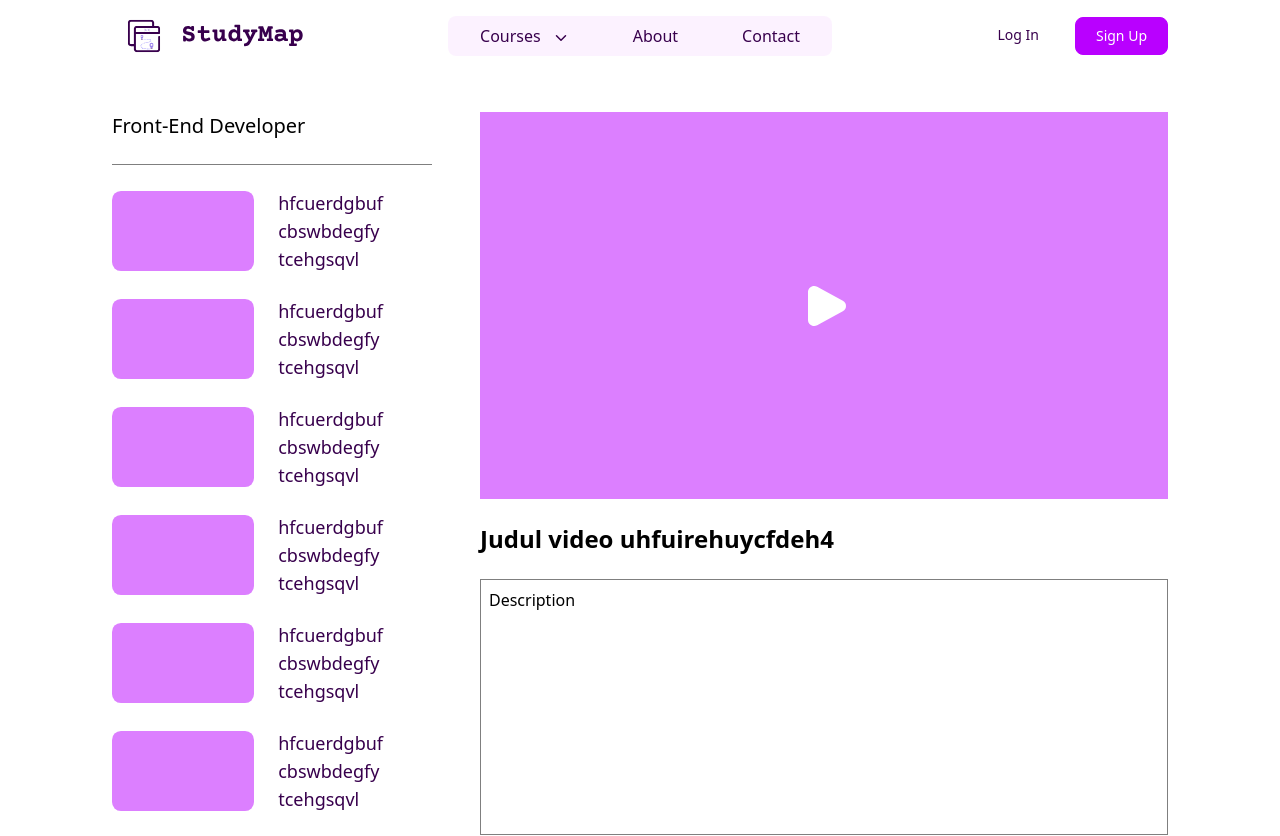
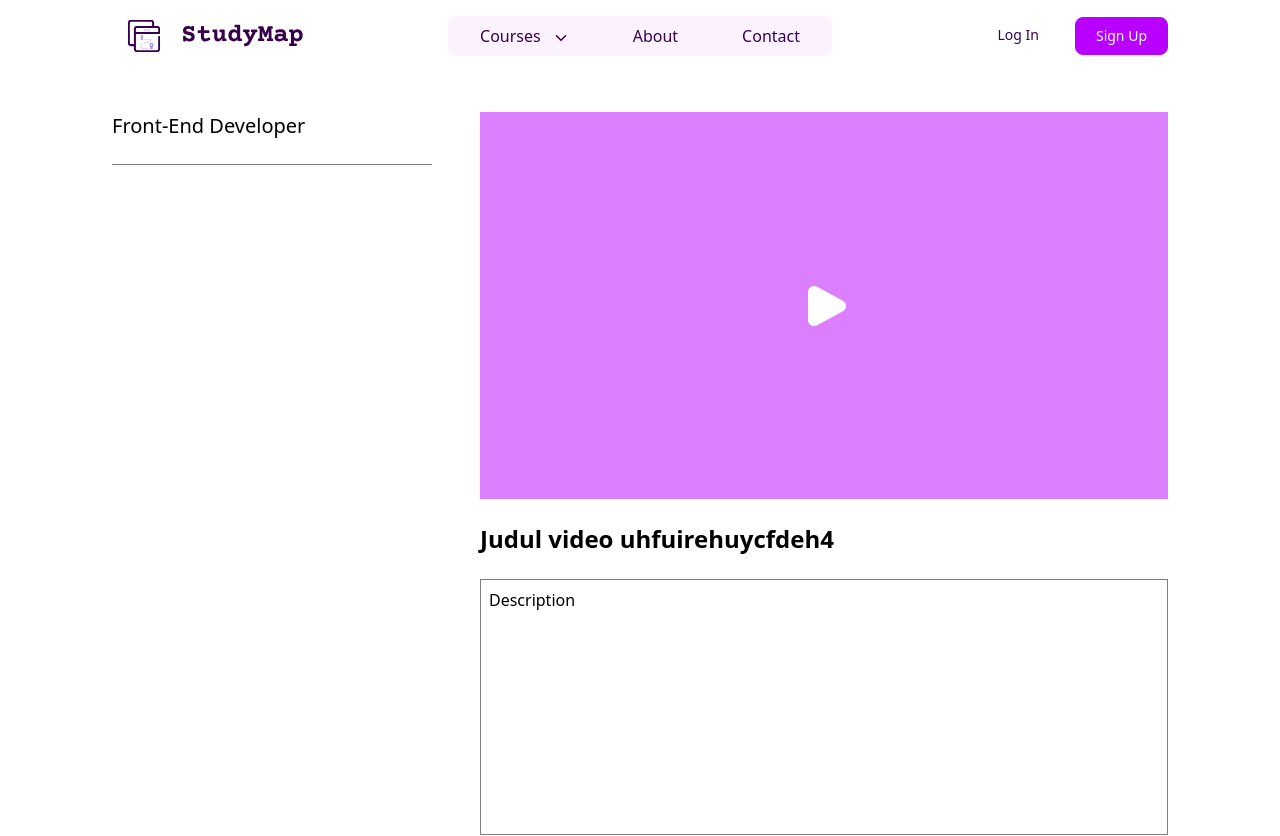
Before and after one commit to allsyalwaa/StudyMap, a React (Vite) app: page /video in a window 1280 px wide. Shown: the top 836 px of the page. Built offline with nearby package versions, Linux system fonts and the light colour scheme.

Commit message:
refactor: Update CardVideoCourse component to use dynamic image and title props

```diff
--- a/src/components/ui/CardVideoCourse.jsx
+++ b/src/components/ui/CardVideoCourse.jsx
@@ -1,12 +1,11 @@
-import ImageVideo from "../../assets/illustration-video.svg";
-
-export default function CardVideoCourse() {
+/* eslint-disable react/prop-types */
+export default function CardVideoCourse({ image, title }) {
   return (
     <div className=" flex items-center gap-6">
-      <img className="h-20" src={ImageVideo} alt="" />
+      <img className="h-20" src={image} alt="" />
       <div className="flex w-1/3 flex-col">
-        <h1 className="break-words text-lg font-medium text-secondary">
-          hfcuerdgbufcbswbdegfytcehgsqvl
+        <h1 className="line-clamp-2 text-ellipsis break-words text-lg font-medium text-secondary">
+          {title}
         </h1>
       </div>
     </div>
```
